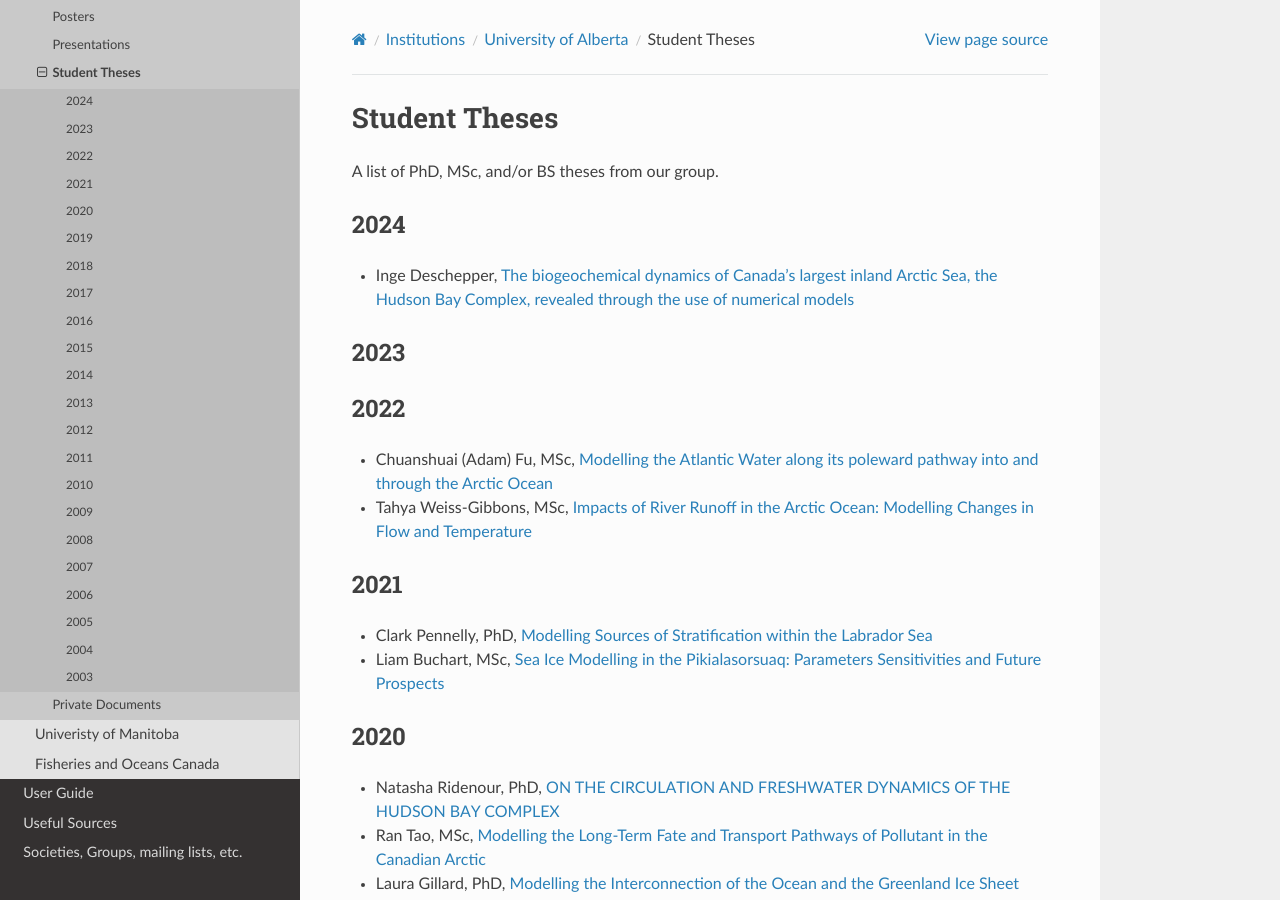
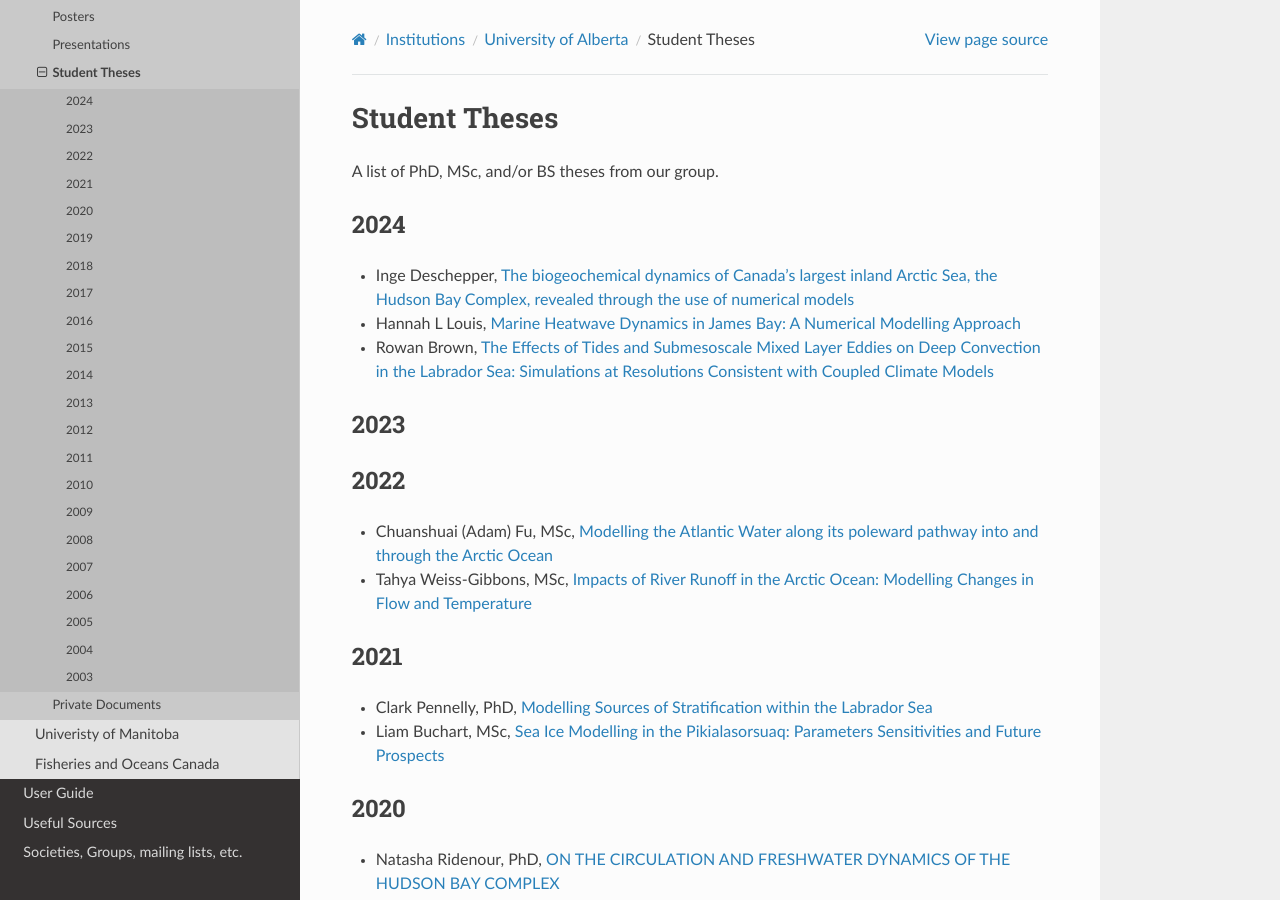
Before and after one commit to UofA-NEMO/Canadian-NEMO-Ocean-Modelling-Forum-Community-of-Practice, a Sphinx documentation site: the page built from docs/Institutions/UofA/Student_Theses.rst, in a window 1280 px wide and 900 px high. Built offline with Sphinx 7.4.7 and the Read the Docs theme 3.1.0, drawn with Linux system fonts in a browser that asks for light colours; pages that are not in the unit, such as notebooks, are missing from menus.

Commit message:
Update Student_Theses.rst

```diff
--- a/docs/Institutions/UofA/Student_Theses.rst
+++ b/docs/Institutions/UofA/Student_Theses.rst
@@ -8,6 +8,9 @@
 ----
 * Inge Deschepper, `The biogeochemical dynamics of Canada's largest inland Arctic Sea, the Hudson Bay Complex, revealed through the use of numerical models <https://corpus.ulaval.ca/entities/publication/17377f82-0178-440b-a450-6fd4965e8a14>`_
 
+* Hannah L Louis, `Marine Heatwave Dynamics in James Bay: A Numerical Modelling Approach <https://era.library.ualberta.ca/items/b1ccaf50-c0e6-4113-a4e5-93f4493aa530>`_
+
+* Rowan Brown, `The Effects of Tides and Submesoscale Mixed Layer Eddies on Deep Convection in the Labrador Sea: Simulations at Resolutions Consistent with Coupled Climate Models <https://era.library.ualberta.ca/items/0fc02222-3792-4b8d-9316-1709b60b4f1a>`_
 
 2023
 ----
```
